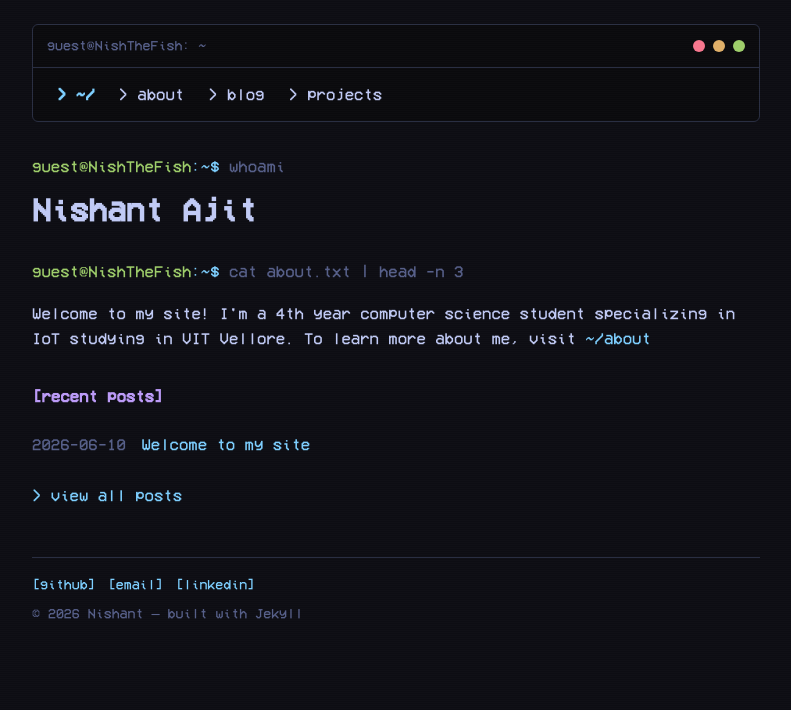
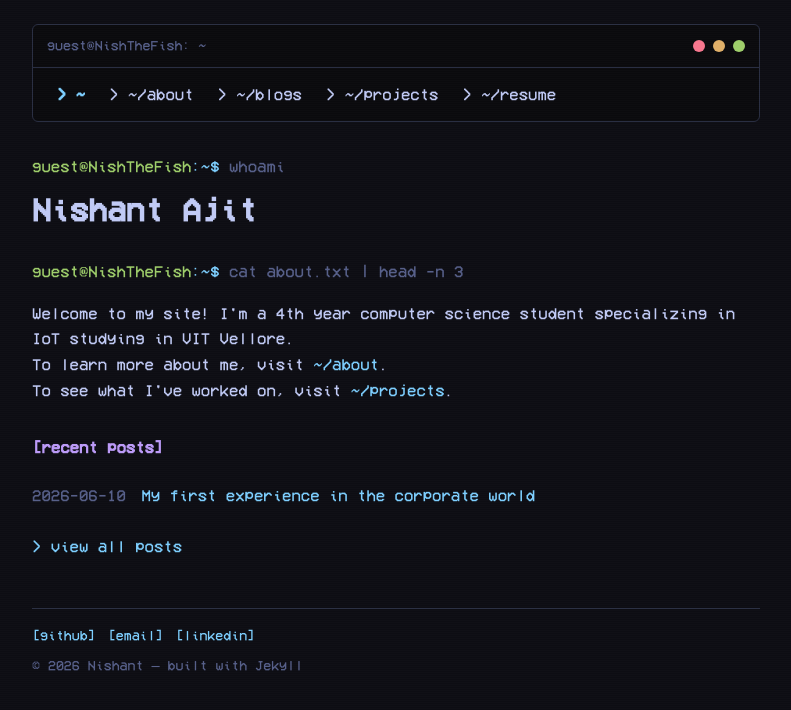
Before and after one commit to NishTheFish92/nishthefish92.github.io, a Jekyll site: the page built from index.md, in a window 1280 px wide. Shown: the top 710 px of the page, without its empty margins (244-1035 px from the left). Built offline with Jekyll 4.4.1, drawn with Linux system fonts in a browser that asks for light colours.

Commit message:
first blog

```diff
--- a/_includes/nav.html
+++ b/_includes/nav.html
@@ -8,9 +8,10 @@
     </span>
   </div>
   <nav class="term-window__nav">
-    <a href="{{ '/' | relative_url }}" class="nav-link{% if page.url == '/' %} nav-link--active{% endif %}">&gt; ~/</a>
-    <a href="{{ '/about/' | relative_url }}" class="nav-link{% if page.url == '/about/' %} nav-link--active{% endif %}">&gt; about</a>
-    <a href="{{ '/blog/' | relative_url }}" class="nav-link{% if page.url contains '/blog' %} nav-link--active{% endif %}">&gt; blog</a>
-    <a href="{{ '/projects/' | relative_url }}" class="nav-link{% if page.url == '/projects/' %} nav-link--active{% endif %}">&gt; projects</a>
+    <a href="{{ '/' | relative_url }}" class="nav-link{% if page.url == '/' %} nav-link--active{% endif %}">&gt; ~</a>
+    <a href="{{ '/about/' | relative_url }}" class="nav-link{% if page.url == '/about/' %} nav-link--active{% endif %}">&gt; ~/about</a>
+    <a href="{{ '/blog/' | relative_url }}" class="nav-link{% if page.url contains '/blog' %} nav-link--active{% endif %}">&gt; ~/blogs</a>
+    <a href="{{ '/projects/' | relative_url }}" class="nav-link{% if page.url == '/projects/' %} nav-link--active{% endif %}">&gt; ~/projects</a>
+    <a href="{{ '/assets/Resume.pdf' | relative_url }}" class="nav-link" target="_blank" rel="noopener">&gt; ~/resume</a>
   </nav>
 </header>
--- a/index.md
+++ b/index.md
@@ -11,8 +11,10 @@ permalink: /
 
   <p class="hero__prompt"><span class="prompt">guest@{{ site.title }}</span><span class="path">:~$</span> cat about.txt | head -n 3</p>
   <p>
-    Welcome to my site! I'm a 4th year computer science student specializing in IoT studying in VIT Vellore.
-    To learn more about me, visit <a href="{{ '/about/' | relative_url }}">~/about</a>
+    Welcome to my site! I'm a 4th year computer science student specializing in IoT studying in VIT Vellore. <br>
+    To learn more about me, visit <a href="{{ '/about/' | relative_url }}">~/about</a>.<br>
+    To see what I've worked on, visit <a href="{{ '/projects/' | relative_url }}">~/projects</a>.<br>
+
   </p>
 </section>
 
```
Also changed, not shown: CLAUDE.md (+24 -3 lines), _posts/2026-06-10-welcome.md (deleted, +0 -7 lines), _posts/2026-06-19-First-Corporate-Experience.md (added, +42 -0 lines), .claude/skills/blog-review/SKILL.md (added), 1 other file.
